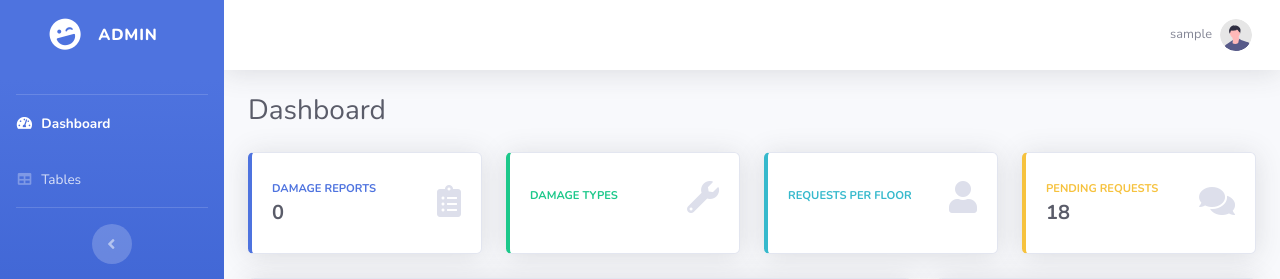
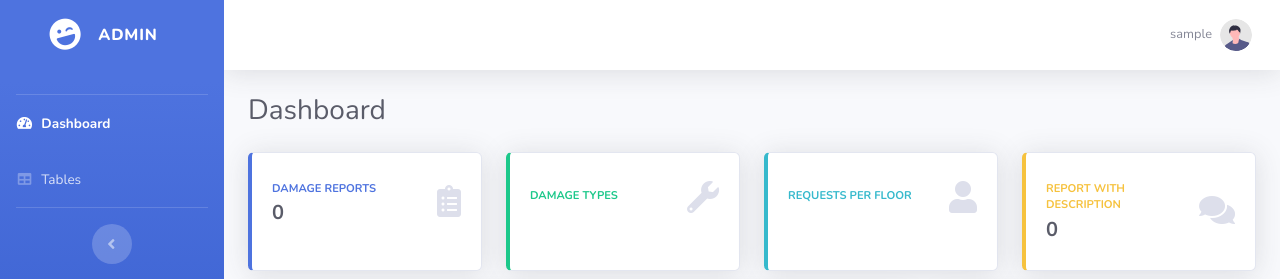
Before and after one commit to JUNXUN11/Dah_Rosak, a PHP site: page /admin.php in a window 1280 px wide. Shown: the top 279 px of the page. Run offline with PHP 8.4, Linux system fonts and the light colour scheme; the visitor is signed in with stand-in values (Sample User, id 1); data that the repository does not hold is empty.

Commit message:
Report with description

```diff
--- a/admin.php
+++ b/admin.php
@@ -61,6 +61,13 @@
     }
 
     mysqli_free_result($result);
+
+    // Query to get the number of reports with a description
+    $sql_reports_with_description = "SELECT COUNT(id) AS reports_with_description FROM damage_reports WHERE description IS NOT NULL AND TRIM(description) != ''";
+    $reports_with_description_result = mysqli_query($conn, $sql_reports_with_description);
+    $reports_with_description = mysqli_fetch_assoc($reports_with_description_result)['reports_with_description'];
+
+    mysqli_free_result($reports_with_description_result);
 
     //Get date for chart
     $query = "SELECT DATE(reg_date) AS report_date, COUNT(*) AS num_reports
@@ -300,9 +307,9 @@
                                     <div class="row no-gutters align-items-center">
                                         <div class="col mr-2">
                                             <div class="text-xs font-weight-bold text-warning text-uppercase mb-1">
-                                                Pending Requests</div>
+                                                Report With Description</div>
                                             <div class="h5 mb-0 font-weight-bold text-gray-800">
-                                                18
+                                                <?php echo $reports_with_description; ?>
                                             </div>
                                         </div>
                                         <div class="col-auto">
```
